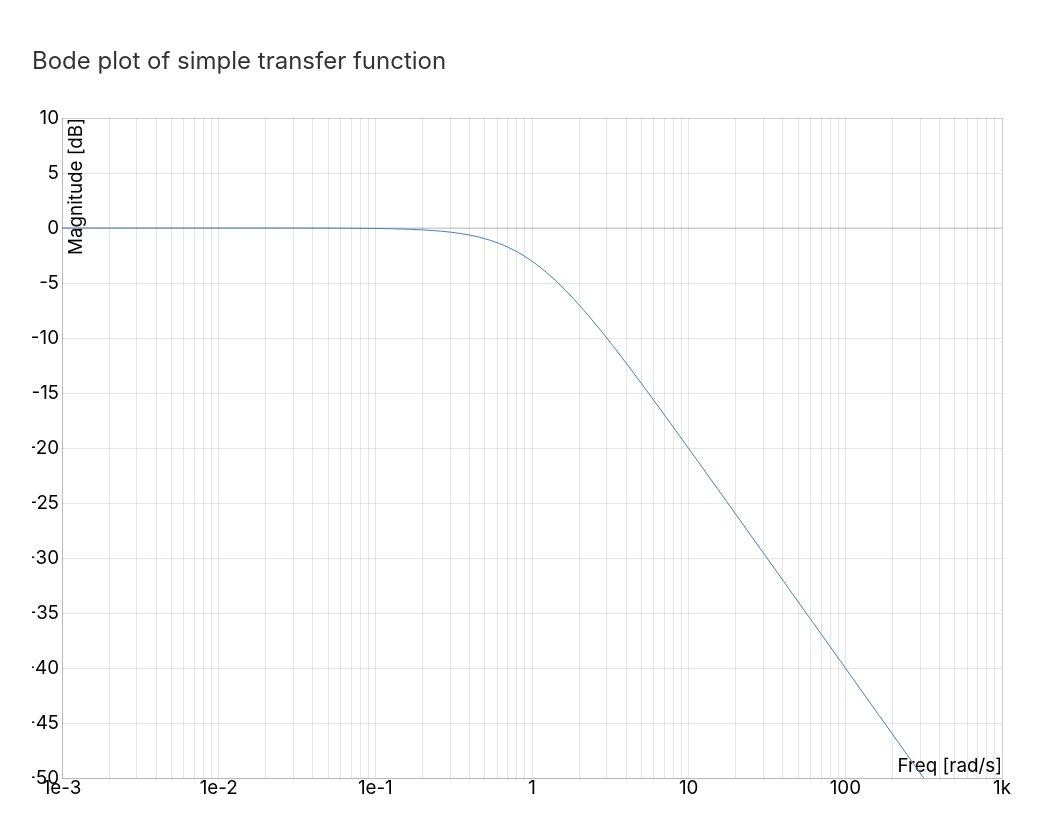
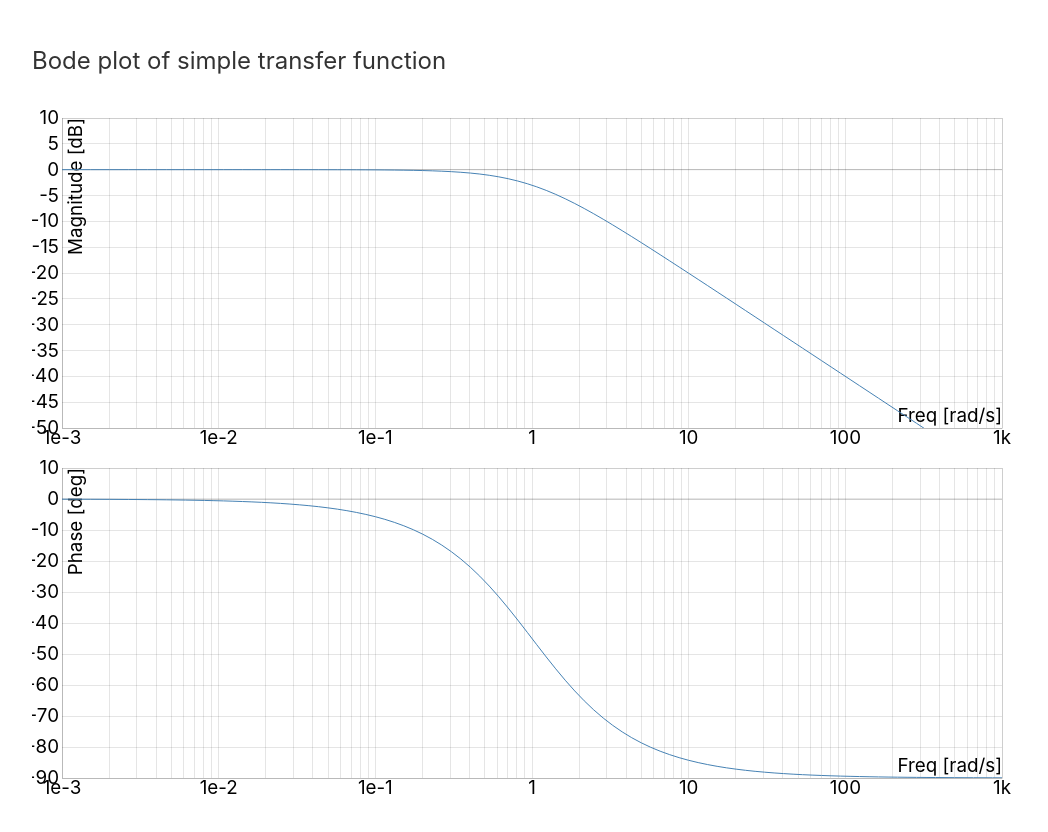
Before and after one commit to extall/control-systems-js, a plain HTML site: page index.html in a window 1280 px wide. Shown: the part 939-1771 px from the top of the page, without its empty margins (32-1080 px from the left). Drawn offline with Linux system fonts and the light colour scheme.

Commit message:
[Graphics] Demo update + debug off for xaxis log.

```diff
--- a/index.html
+++ b/index.html
@@ -61,7 +61,8 @@
             <h3>Linear system simulation</h3>
             <div id="graph1" style="width: 1000px; height: 700px;"></div>
             <h3>Bode plot of simple transfer function</h3>
-            <div id="graph2" style="width: 1000px; height: 700px;"></div>
+            <div id="graph21" style="width: 1000px; height: 350px;"></div>
+            <div id="graph22" style="width: 1000px; height: 350px;"></div>
 
             <script type="text/javascript">
             // Log to console
@@ -157,9 +158,9 @@
             var toplot = math.concat(math.transpose(w), math.transpose([mp[0]]));
             console.log(toplot);
             var fig2 = csg.plot({
-                target: '#graph2',
+                target: '#graph21',
                 width: 1000,
-                height: 700,
+                height: 350,
                 xAxis: {
                     type: "log",
                     label: 'Freq [rad/s]',
@@ -168,6 +169,30 @@
                 yAxis: {
                     label: 'Magnitude [dB]',
                     domain: [-50, 10]
+                },
+                grid: true,
+                disableZoom: true,
+                data: [{
+                        points: toplot,
+                        fnType: 'points',
+                        graphType: 'polyline'
+                    }]
+            });
+
+            var toplot = math.concat(math.transpose(w), math.transpose([mp[1]]));
+
+            var fig3 = csg.plot({
+                target: '#graph22',
+                width: 1000,
+                height: 350,
+                xAxis: {
+                    type: "log",
+                    label: 'Freq [rad/s]',
+                    domain: [0.001, 1000]
+                },
+                yAxis: {
+                    label: 'Phase [deg]',
+                    domain: [-90, 10]
                 },
                 grid: true,
                 disableZoom: true,
--- a/lib/cst-graphics.js
+++ b/lib/cst-graphics.js
@@ -19,11 +19,9 @@ csg.plot = function (args) {
     window.d3 = window.d3v;
 
     // If xAxis is log, additional processing
-    // old format
     if (args.xAxis.type === "log") {
         var format = inst.meta.xAxis.tickFormat()
         var logFormat = function (d) {
-            console.log(d);
             if (math.abs(math.log10(d)) - math.abs(math.floor(math.log10(d))) < Number.EPSILON) {
                 return format(d);
             } else
--- a/nbproject/private/private.xml
+++ b/nbproject/private/private.xml
@@ -2,6 +2,8 @@
 <project-private xmlns="http://www.netbeans.org/ns/project-private/1">
     <editor-bookmarks xmlns="http://www.netbeans.org/ns/editor-bookmarks/2" lastBookmarkId="0"/>
     <open-files xmlns="http://www.netbeans.org/ns/projectui-open-files/2">
-        <group/>
+        <group>
+            <file>file:/C:/Users/Alex/Documents/softdev_all/control-systems-js/index.html</file>
+        </group>
     </open-files>
 </project-private>
```
